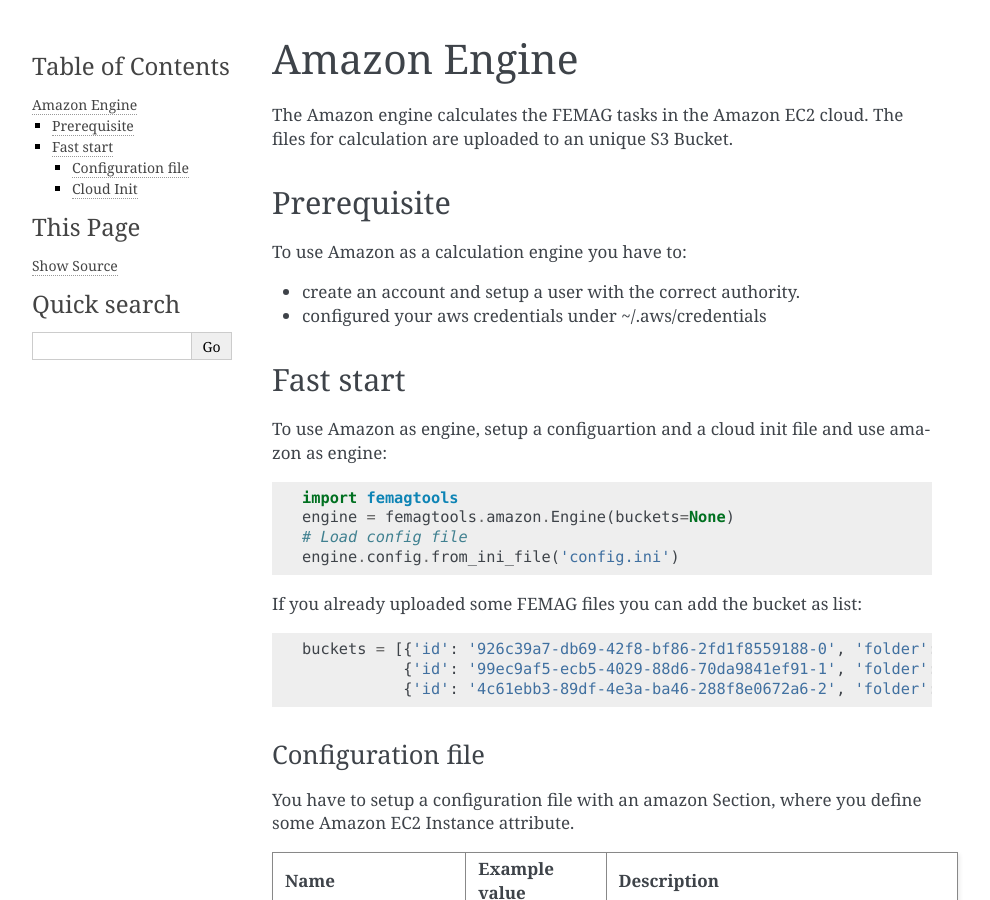
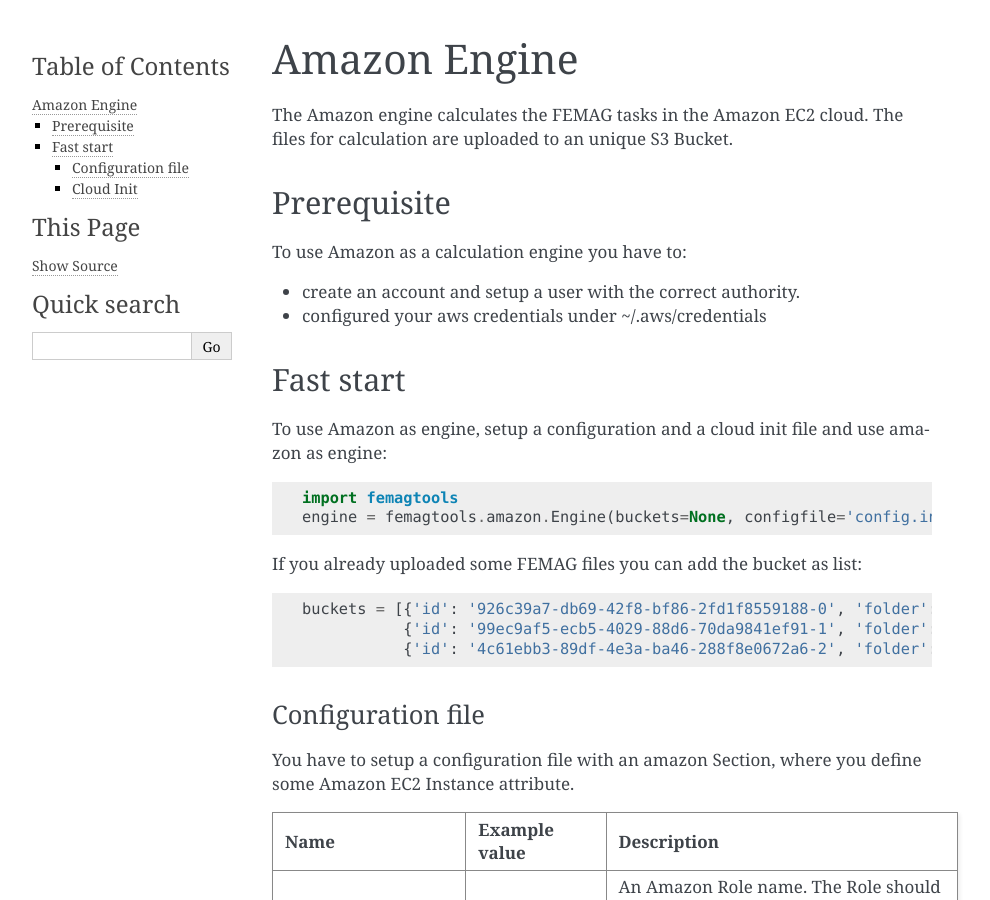
Before and after one commit to SEMAFORInformatik/femagtools, a Sphinx documentation site: the page built from docs/amazon_engine.rst, in a window 1280 px wide and 900 px high. Shown: the whole window, without its empty margins (148-1138 px from the left). Built offline with Sphinx 7.4.7, drawn with Linux system fonts in a browser that asks for light colours; some of the changed text lies outside the part shown.

Commit message:
simplified amazon interface (config file processing)

```diff
--- a/docs/amazon_engine.rst
+++ b/docs/amazon_engine.rst
@@ -13,12 +13,10 @@ To use Amazon as a calculation engine you have to:
 
 Fast start
 ==========
-To use Amazon as engine, setup a configuartion and a cloud init file and use amazon as engine::
+To use Amazon as engine, setup a configuration and a cloud init file and use amazon as engine::
 
   import femagtools
-  engine = femagtools.amazon.Engine(buckets=None)
-  # Load config file
-  engine.config.from_ini_file('config.ini')
+  engine = femagtools.amazon.Engine(buckets=None, configfile='config.ini')
 
 If you already uploaded some FEMAG files you can add the bucket as list::
 
```
Also changed, not shown: other parts of docs/amazon_engine.rst (+1 -1 lines), 2 other files.
